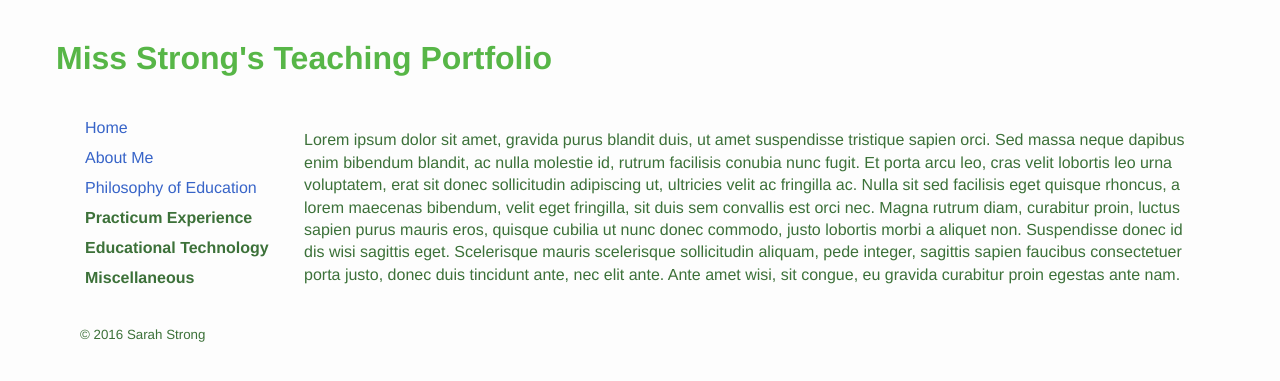
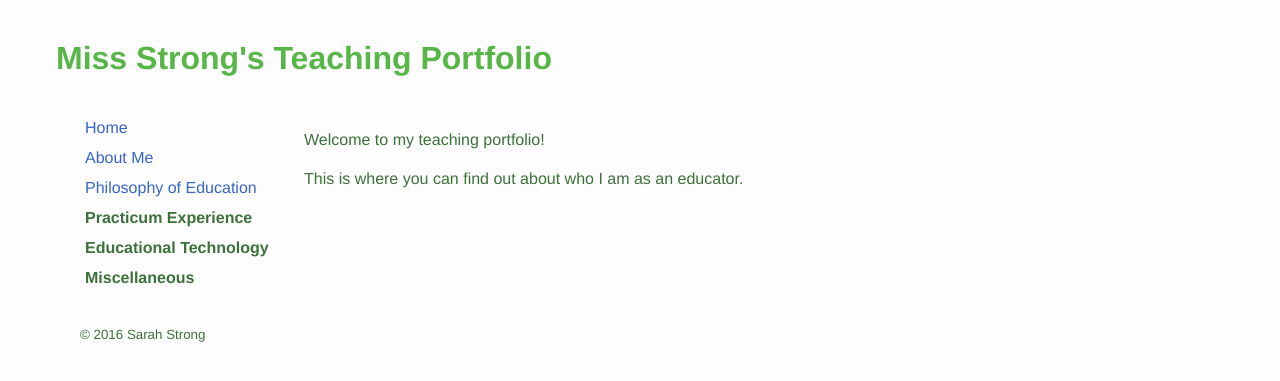
Before and after one commit to sarahstrong314/sarahstrong.ca, a Jekyll site: the page built from index.html, in a window 1280 px wide. Shown: the top 381 px of the page. Built offline with Jekyll 4.4.1, drawn with Linux system fonts in a browser that asks for light colours; nearby versions of some CDN libraries; library files that are not in the unit come from our copies; Markdown is read by kramdown in place of the engine named in the settings.

Commit message:
Added content to home

```diff
--- a/index.html
+++ b/index.html
@@ -5,6 +5,8 @@ title: Home
 
 <div id="home">
 
-<p>Lorem ipsum dolor sit amet, gravida purus blandit duis, ut amet suspendisse tristique sapien orci. Sed massa neque dapibus enim bibendum blandit, ac nulla molestie id, rutrum facilisis conubia nunc fugit. Et porta arcu leo, cras velit lobortis leo urna voluptatem, erat sit donec sollicitudin adipiscing ut, ultricies velit ac fringilla ac. Nulla sit sed facilisis eget quisque rhoncus, a lorem maecenas bibendum, velit eget fringilla, sit duis sem convallis est orci nec. Magna rutrum diam, curabitur proin, luctus sapien purus mauris eros, quisque cubilia ut nunc donec commodo, justo lobortis morbi a aliquet non. Suspendisse donec id dis wisi sagittis eget. Scelerisque mauris scelerisque sollicitudin aliquam, pede integer, sagittis sapien faucibus consectetuer porta justo, donec duis tincidunt ante, nec elit ante. Ante amet wisi, sit congue, eu gravida curabitur proin egestas ante nam.</p>
+<p>Welcome to my teaching portfolio!</p>
+
+<p>This is where you can find out about who I am as an educator.</p>
 
 </div>
```
